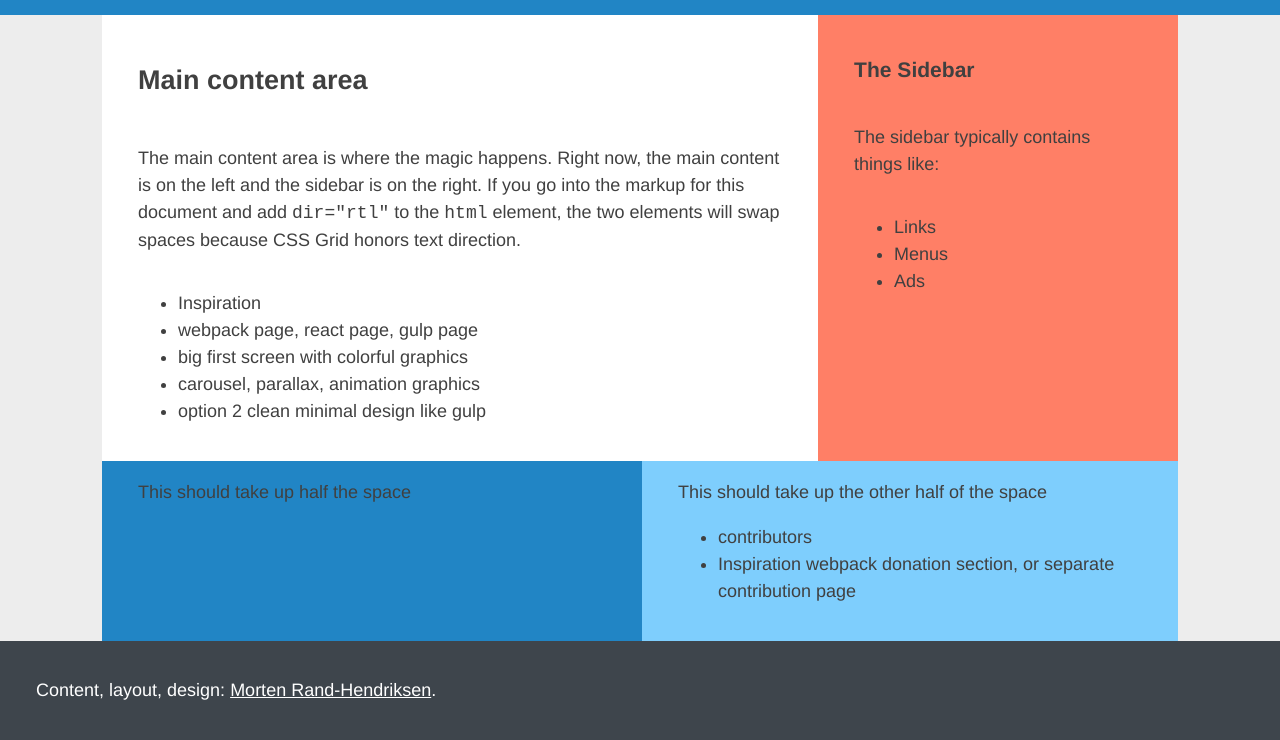
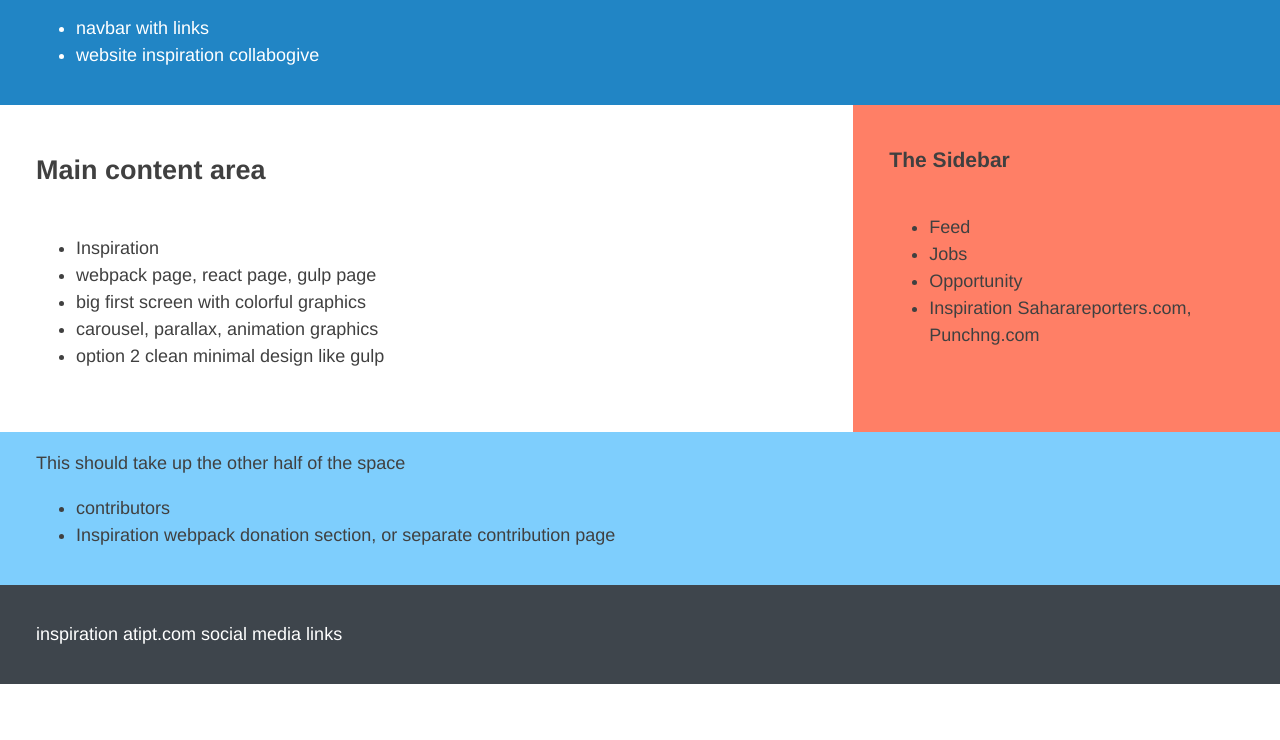
Before and after one commit to ozimos/afrique, a plain HTML site: page index.html in a window 1280 px wide. Shown: the part 116-856 px from the top of the page. After the commit the page ends 800 px from the top, so only its background shows below. Drawn offline with Linux system fonts and the light colour scheme.

Commit message:
basic layout

```diff
--- a/grid.css
+++ b/grid.css
@@ -154,31 +154,28 @@ CSS Grid layout for wider screens, when browser supports grid:
 
 		.site {
 			display: grid;
-			grid-template-columns: 1fr repeat(6, minmax(auto, 10em)) 1fr;
+			grid-template-columns:repeat(6, 1fr);
 			grid-template-rows: minmax(1em, auto) 1fr auto minmax(1em, auto);
 		}
 
 		.masthead,
-		.colophon {
-			grid-column: span 8;
+		.colophon,
+		.twin {
+			grid-column: span 6;
 		}
 
 		.main-content {
-			grid-column: 2/6;
+			grid-column: 1/5;
 		}
 
 		.sidebar {
-			grid-column: 6/8;
+			grid-column: 5/7;
 		}
 
 		.twin {
-			grid-column: 2/5;
 			grid-row: 3/4;
 		}
 
-		.twin:last-of-type {
-			grid-column: 5/8;
-		}
 
 	}
 }
--- a/index.html
+++ b/index.html
@@ -12,12 +12,17 @@
     <a class="skip-link screen-reader-text" href="#content">Skip to content</a>
 
     <header class="masthead">
-        <h2 class="site-title">Standard two-column layout</h2>
+        <h2 class="site-title">Afrique Hub single page website</h2>
+        <ul>
+            <li>navbar with links</li>
+            <li>website inspiration collabogive</li>
+
+        </ul>
     </header><!-- .masthead -->
 
     <main id="content" class="main-content">
         <h2>Main content area</h2>
-        <p>The main content area is where the magic happens. Right now, the main content is on the left and the sidebar is on the right. If you go into the markup for this document and add <code>dir="rtl"</code> to the <code>html</code> element, the two elements will swap spaces because CSS Grid honors text direction.</p>
+
 <ul>
     <li>Inspiration</li>
     <li>webpack page, react page, gulp page</li>
@@ -31,17 +36,16 @@
 
     <aside class="sidebar">
         <h3>The Sidebar</h3>
-        <p>The sidebar typically contains things like:</p>
         <ul>
-            <li>Links</li>
-            <li>Menus</li>
-            <li>Ads</li>
+            <li>Feed</li>
+            <li>Jobs</li>
+            <li>Opportunity</li>
+            <li>Inspiration Saharareporters.com, Punchng.com</li>
+
         </ul>
     </aside>
 
-    <aside class="twin">
-        This should take up half the space
-    </aside>
+
     <aside class="twin">
         This should take up the other half of the space
         <ul> <li>contributors</li>
@@ -50,8 +54,8 @@
 
     </aside>
 
-    <footer class="colophon grid">
-        <aside>Content, layout, design: <a href="https://twitter.com/mor10" target="_blank" rel="nofollow">Morten Rand-Hendriksen</a>.</aside>
+    <footer class="colophon">
+        <aside>inspiration atipt.com social media links</aside>
     </footer>
 
 </div>
```
